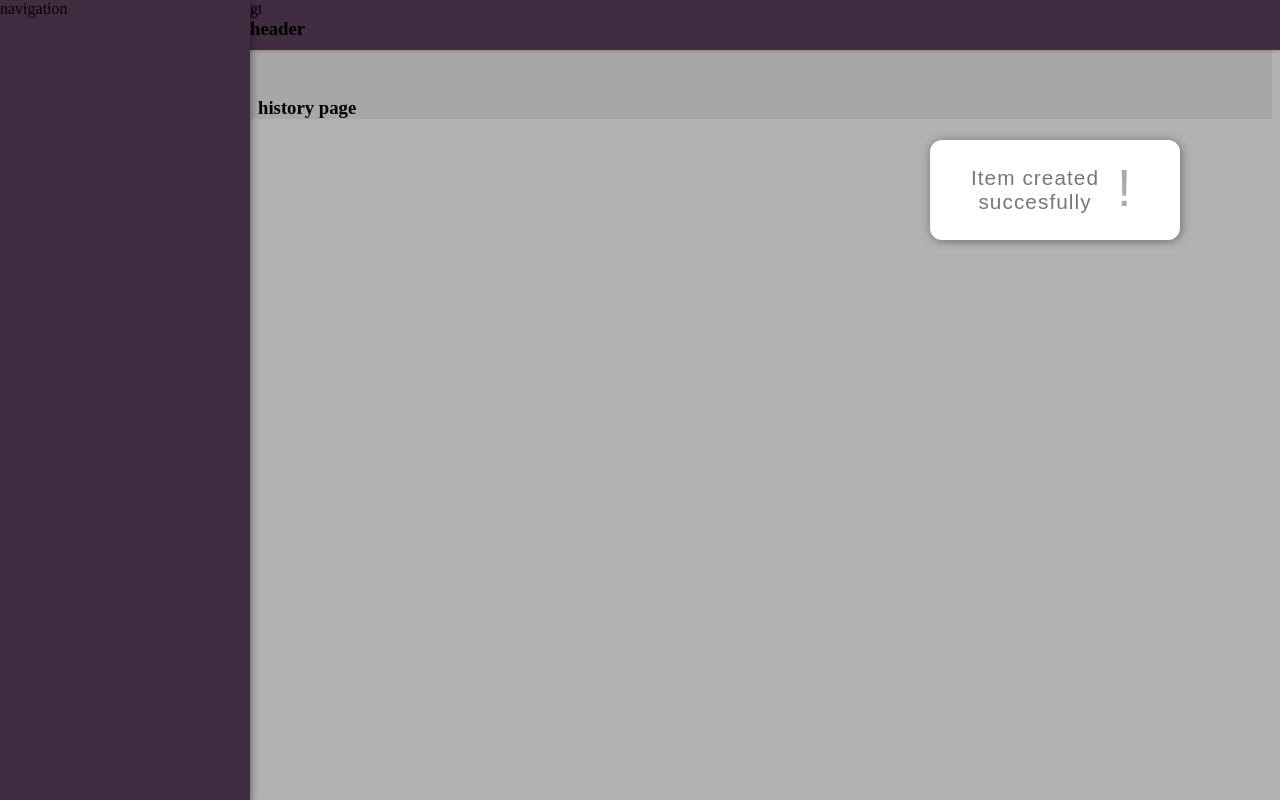
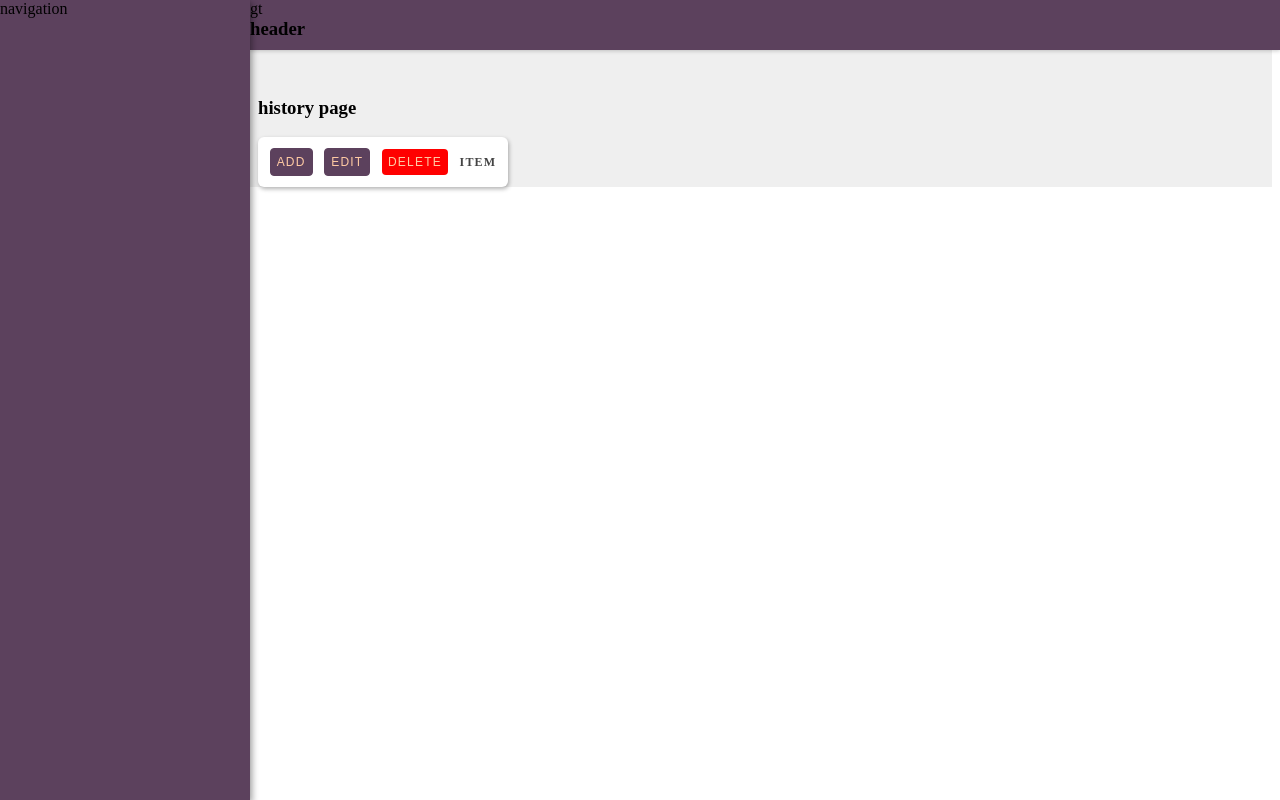
Before and after one commit to patt-rick/store-room, a Nuxt app: page /history in a window 1280 px wide. Built offline with nearby package versions, Linux system fonts and the light colour scheme.

Commit message:
created the CRUD component && the feed component

```diff
--- /dev/null
+++ b/components/appCrud.vue
@@ -0,0 +1,70 @@
+<template>
+  <div>
+      <div class="crud-wrap">
+          <div class="crud-add">
+              <button>add</button>
+          </div>
+          <div class="crud-edit">
+              <button>edit</button>
+          </div>
+          <div class="crud-delete">
+              <button class="del">delete</button>
+          </div>
+          <span>ITEM</span>
+      </div>
+  </div>
+</template>
+
+<script>
+export default {
+
+}
+</script>
+
+<style lang="scss">
+    $primary-color: #5C415D;
+    $accent-color: #ffcba4;
+    .crud-wrap{
+        background-color: #fff;
+        max-width: 250px;
+        height: 50px;
+        // border: 1px solid #ccc;
+        border-radius: 6px;
+        box-shadow: 1px 2px 4px rgba(#000, 0.3);
+
+        display: flex;
+        justify-content: space-evenly;
+        align-items: center;
+
+        button{
+            background-color: $primary-color;
+            border: 1px solid $primary-color;
+            border-radius: 4px;
+            color: $accent-color;
+            text-transform: uppercase;
+            font-size: 12px;
+            letter-spacing: 0.1em;
+            padding: 6px;
+            cursor: pointer;
+
+            &:hover{
+                background-color: rgba($primary-color,0.9);
+            }
+        }
+         .del{
+            background: red;
+            border: red;
+
+            &:hover{
+                background-color: rgba(red,0.9);
+            }
+        }
+        span{
+         font-weight: 700;
+         color: #444;
+         font-size: 12px;
+         letter-spacing: 0.1em;
+        }
+    }
+
+</style>
--- /dev/null
+++ b/components/feedTable.vue
@@ -0,0 +1,62 @@
+<template>
+  <div>
+      <div class="feed-table">
+          <span class="heading">FEED</span>
+          <div v-for="tx in txt" :key="tx.message" class="feed-item">
+              <div class="img"><img width="40" height="40" src="" alt=""></div>
+              <span>ipsum dolor sit amet consectetur {{tx.message}}.</span>
+          </div>
+      </div>
+  </div>
+</template>
+
+<script>
+export default {
+    data(){
+        return{
+            txt:[{message: 'one'},{message: 'the sun shall soon shine in the west and therefore you ought to fight against crime'},{message: 'three'},{message: 'four'},{message: 'five'},{message: 'six'}]
+        }
+    }
+
+}
+</script>
+
+<style lang="scss">
+.feed-table{
+    min-width: 235px;
+    max-width: 300px;
+    // border: 1px solid #ccc;
+    border-radius: 10px;
+    box-shadow: 1px 1px 4px rgba(#000,0.2);
+
+    display: flex;
+    flex-direction: column;
+    justify-content: flex-start;
+    align-items: center;
+
+    .heading{
+        width: 100%;
+        border-bottom: 1px solid #ccc;
+        text-align: center;
+        padding: 10px 0px;
+    }
+    .feed-item{
+        display: flex;
+        justify-content: center;
+        align-items: center;
+        min-height: 70px;
+        padding: 6px;
+        border-bottom: 1px solid #ccc;
+
+        .img{
+            flex:2;
+            padding: 10px;
+        }
+        span{
+            flex: 8;
+            padding: 5px 10px;
+        }
+    }
+}
+
+</style>
--- /dev/null
+++ b/components/table.vue
@@ -0,0 +1,15 @@
+<template>
+  <div>
+
+  </div>
+</template>
+
+<script>
+export default {
+
+}
+</script>
+
+<style>
+
+</style>
--- a/pages/history.vue
+++ b/pages/history.vue
@@ -1,12 +1,16 @@
 <template>
   <div class="wrapper">
-    <notice message="Item created succesfully"/>
-    <h3>history page</h3></div>
+    <h3>history page</h3>
+    <app-crud></app-crud>
+  </div>
 
 </template>
 
 <script>
+import AppCrud from '~/components/appCrud.vue'
+import feedTable from '~/components/feedTable.vue'
 export default {
+  components: { feedTable, AppCrud },
 
 }
 </script>
```
